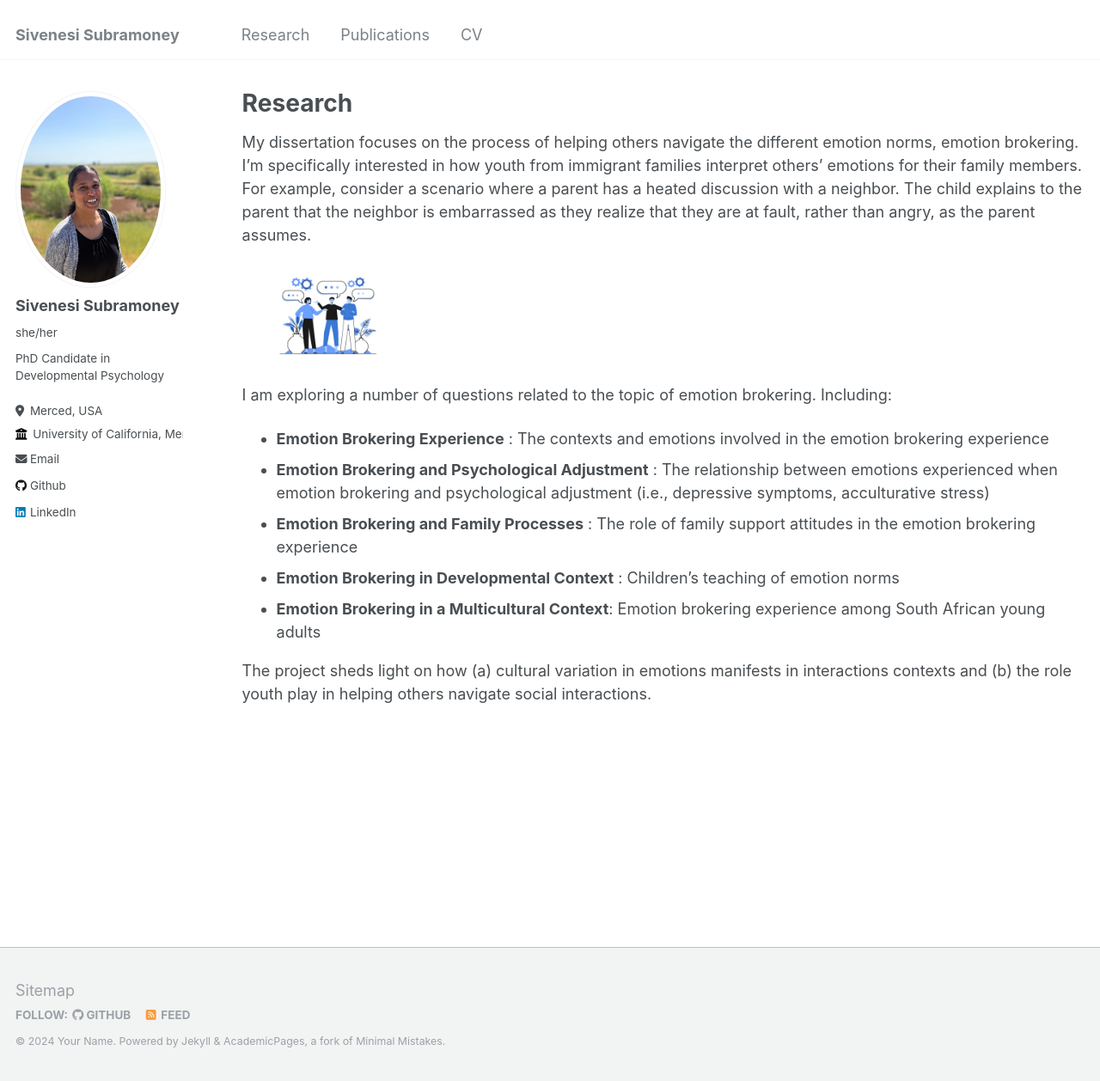
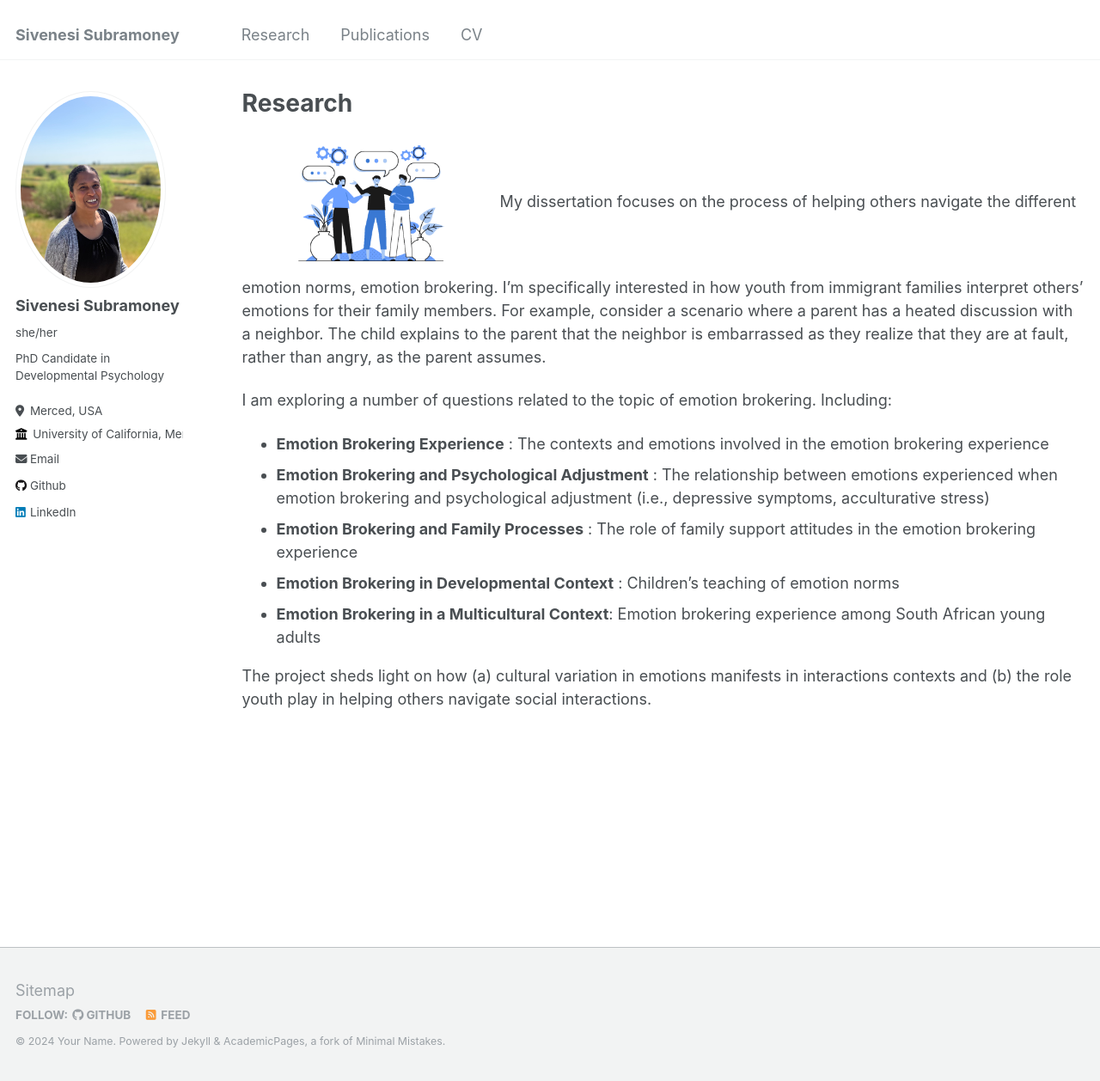
Before and after one commit to Sivenesi/Sivenesi.github.io, a Jekyll site: the page built from _pages/research.md, in a window 1280 px wide and 1258 px high. Shown: the whole window at 86% size. Built offline with Jekyll 4.4.1, drawn with Linux system fonts in a browser that asks for light colours.

Commit message:
Update research.md

```diff
--- a/_pages/research.md
+++ b/_pages/research.md
@@ -6,9 +6,9 @@
 ---
 
 
-My dissertation focuses on the process of helping others navigate the different emotion norms, emotion brokering. I'm specifically interested in how youth from immigrant families interpret others' emotions for their family members. For example, consider a scenario where a parent has a heated discussion with a neighbor. The child explains to the parent that the neighbor is embarrassed as they realize that they are at fault, rather than angry, as the parent assumes.
+![Talking](/images/Talking.png){: .align-centre width="300px"}My dissertation focuses on the process of helping others navigate the different emotion norms, emotion brokering. I'm specifically interested in how youth from immigrant families interpret others' emotions for their family members. For example, consider a scenario where a parent has a heated discussion with a neighbor. The child explains to the parent that the neighbor is embarrassed as they realize that they are at fault, rather than angry, as the parent assumes.
 
-![Talking](/images/Talking.png){: .align-centre width="200px"}
+
 
 I am exploring a number of questions related to the topic of emotion brokering. Including:
 
```
